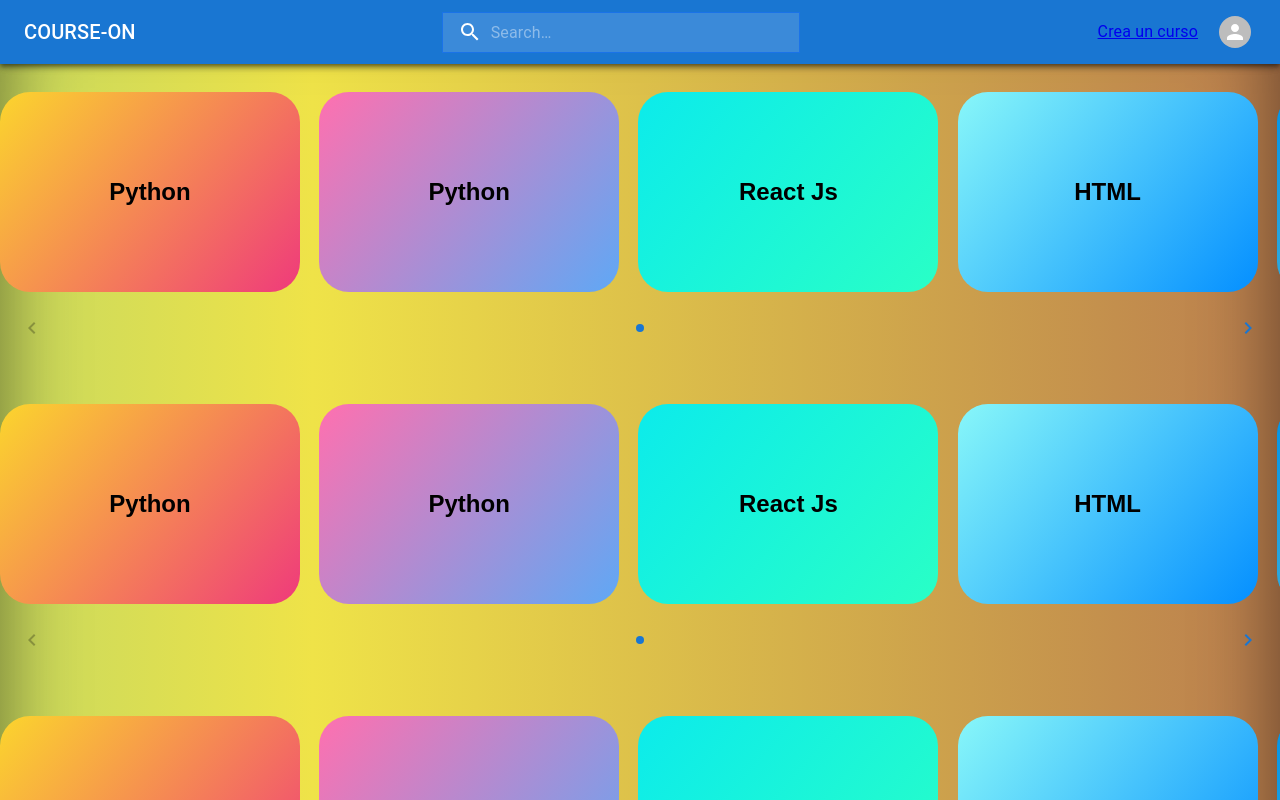
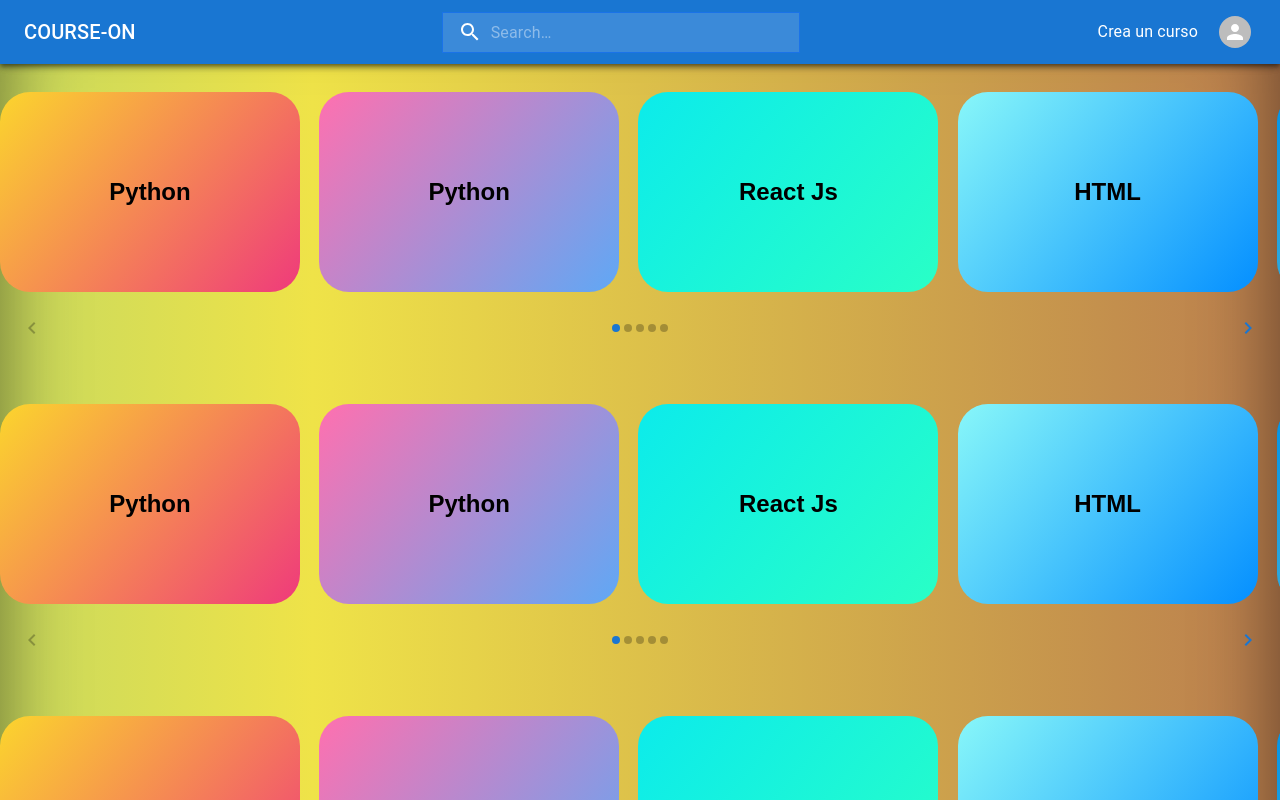
Before and after one commit to BastianBV/CourseOn, a React (Create React App) app: page / in a window 1280 px wide. Shown: the top 800 px of the page. Built offline with nearby package versions, Linux system fonts and the light colour scheme.

Commit message:
nothing changes

```diff
--- a/src/components/Carrousel/Carrousel.jsx
+++ b/src/components/Carrousel/Carrousel.jsx
@@ -1,22 +1,23 @@
-import React from 'react'
-import {Link} from 'react-router-dom'
-import styles from '../Carrousel/carrousel.module.scss'
-import { useTheme } from '@mui/material/styles';
-import MobileStepper from '@mui/material/MobileStepper';
-import Button from '@mui/material/Button';
-import KeyboardArrowLeft from '@mui/icons-material/KeyboardArrowLeft';
-import KeyboardArrowRight from '@mui/icons-material/KeyboardArrowRight';
+import React from "react";
+// import { Link } from "react-router-dom";
+import styles from "../Carrousel/carrousel.module.scss";
+import { useTheme } from "@mui/material/styles";
+import MobileStepper from "@mui/material/MobileStepper";
+import Button from "@mui/material/Button";
+import KeyboardArrowLeft from "@mui/icons-material/KeyboardArrowLeft";
+import KeyboardArrowRight from "@mui/icons-material/KeyboardArrowRight";
 
 const Carrousel = () => {
   const theme = useTheme();
   const [activeStep, setActiveStep] = React.useState(0);
 
   const handleNext = () => {
-      setActiveStep((prevActiveStep) => prevActiveStep + 1);
+    console.log('activestep', activeStep)
+    setActiveStep(activeStep + 1);
   };
 
   const handleBack = () => {
-      setActiveStep((prevActiveStep) => prevActiveStep - 1);
+    setActiveStep(activeStep - 1);
   };
   // const card = [{
   //     imgPath:'https://images.unsplash.com/photo-1537944434965-cf4679d1a598?auto=format&fit=crop&w=400&h=250&q=60'
@@ -26,13 +27,19 @@ const Carrousel = () => {
     <div className={`${styles.conteiner}`}>
       <MobileStepper
         variant="dots"
-      steps={1}
+        steps={5}
         position="static"
         activeStep={activeStep}
-      sx={{ maxWidth: 2560, minWidth:320,flexGrow: 1, padding:0, background:'none' }}
+        sx={{
+          maxWidth: 2560,
+          minWidth: 320,
+          flexGrow: 1,
+          padding: 0,
+          background: "none",
+        }}
         nextButton={
           <Button size="small" onClick={handleNext} disabled={activeStep === 5}>
-          {theme.direction === 'rtl' ? (
+            {theme.direction === "rtl" ? (
               <KeyboardArrowLeft />
             ) : (
               <KeyboardArrowRight />
@@ -41,7 +48,7 @@ const Carrousel = () => {
         }
         backButton={
           <Button size="small" onClick={handleBack} disabled={activeStep === 0}>
-          {theme.direction === 'rtl' ? (
+            {theme.direction === "rtl" ? (
               <KeyboardArrowRight />
             ) : (
               <KeyboardArrowLeft />
@@ -50,7 +57,7 @@ const Carrousel = () => {
         }
       />
 
-           <div className={`${styles.carrousel}`}>
+      <div className={`${styles.carrousel}`} >
         <article className={`${styles.card}`}>
           <h1>Python</h1>
         </article>
@@ -73,9 +80,8 @@ const Carrousel = () => {
           <h1>NoSQL</h1>
         </article>
       </div>
+    </div>
+  );
+};
 
-    </div>
-  )
-}
-
-export default Carrousel
+export default Carrousel;
--- a/src/components/Carrousel/carrousel.module.scss
+++ b/src/components/Carrousel/carrousel.module.scss
@@ -18,6 +18,7 @@
 .carrousel::-webkit-scrollbar {
     display: none;
 }
+
 .card {
     scroll-snap-align: start;
     border-radius: 30px;
--- a/src/components/Landing/Cards/Cards.jsx
+++ b/src/components/Landing/Cards/Cards.jsx
@@ -49,7 +49,7 @@ const bull = (
 const Cards = () => {
   return (
     <div >
-      <Grid container sx={{p:20, mb:50}}>
+      <Grid container spacing={5} sx={{p:20, pt:0, mb:50}}>
         <Grid item xs={12} sm={6} md={6}>
           <StyledCard sx={{maxWidth:400, maxHeight:250, mt:10, '@media (max-width: 768px)':{width:300, height:200, ml:1, mt:3} }}>
         <Card
--- a/src/components/Landing/Landing.jsx
+++ b/src/components/Landing/Landing.jsx
@@ -1,37 +1,25 @@
 import React from "react";
 import styles from "../Landing/landing.module.scss";
 import Cards from "./Cards/Cards";
-import { Link } from 'react-router-dom'
-import Logo from '../Logo/Logo'
-import Grid from '@mui/material/Grid';
+import { Link } from "react-router-dom";
+import Logo from "../Logo/Logo";
+import Grid from "@mui/material/Grid";
 import CustomButton from "../Buttons/CustomButton";
 const Landing = () => {
-
   return (
     <>
-      <Logo/>
+      <Logo style={{ marginTop: 50 }} />
       <div className={`${styles.wrapper}`}>
-    <Link to='/login'> <CustomButton text='¡Comienza Ahora!' className='buttonSesion'/> </Link>
-        {/* <span className={`${styles.typeWrap} ${styles.line}`}>Bienvenido a courseOn</span> */}
-        {/* <Typical
-        loop={Infinity}
-        wrapper="b"
-        steps={[
-          'Bienvenido',
-          1000,
-          'Nosotros Somos',
-          1000,
-          'Course On',
-          1000,
-          'Encuentra',
-          1000,
-          'Aprende',
-          1000,
-          'Crea...',
-          2000
-        ]}/> */}
+        <Link to="/login" style={{ textDecoration: "none" }}>
+          {" "}
+          <CustomButton
+            text="¡Comienza Ahora!"
+            className="buttonGoogle"
+            styled={{ width: 200 }}
+          />{" "}
+        </Link>
       </div>
-      <Cards/>
+      <Cards />
     </>
   );
 };
--- a/src/components/Login/Login.jsx
+++ b/src/components/Login/Login.jsx
@@ -1,64 +1,78 @@
 import React from "react";
-import { useNavigate,Link } from 'react-router-dom';
-import { useEffect } from 'react';
+import { useNavigate, Link } from "react-router-dom";
+import { useEffect } from "react";
 import Logo from "../Logo/Logo";
-import styles from '../Buttons/buttons.module.scss'
-import CustomButton from '../Buttons/CustomButton'
+import styles from "../Buttons/buttons.module.scss";
+import CustomButton from "../Buttons/CustomButton";
+import { Box } from "@mui/system";
 import LoginApp from "../LoginWithApp/LoginApp";
 import { Google } from "@mui/icons-material";
 
 const LocalHost = true;
 const Login = () => {
-
   const navigate = useNavigate();
 
   const handleCallbackResponse = async (response) => {
-    const body = {id_token: response.credential};
+    const body = { id_token: response.credential };
 
-    let urlBack = '';
-    if (LocalHost){
-      urlBack = 'http://localhost:8080/auth/google';
+    let urlBack = "";
+    if (LocalHost) {
+      urlBack = "http://localhost:8080/auth/google";
     } else {
-      urlBack = 'https://course-on-learning.herokuapp.com/auth/google'
+      urlBack = "https://course-on-learning.herokuapp.com/auth/google";
     }
 
-    const responseGoogleSignIn = await fetch(urlBack,{
-      method: 'POST',
-      headers:{
-        'Content-Type':'application/json'
+    const responseGoogleSignIn = await fetch(urlBack, {
+      method: "POST",
+      headers: {
+        "Content-Type": "application/json",
       },
-      body: JSON.stringify(body)
+      body: JSON.stringify(body),
     });
-    if (responseGoogleSignIn.status == 200){
+    if (responseGoogleSignIn.status == 200) {
       navigate("/");
     }
-  }
+  };
 
-  useEffect(()=>{
+  useEffect(() => {
     /* global google */
     google.accounts.id.initialize({
-      client_id: '461858164914-1p5p6pc16ltv610icv3kdk0c74gjgrgh.apps.googleusercontent.com',
-      callback: handleCallbackResponse
-    })
+      client_id:
+        "461858164914-1p5p6pc16ltv610icv3kdk0c74gjgrgh.apps.googleusercontent.com",
+      callback: handleCallbackResponse,
+    });
 
-    google.accounts.id.renderButton(
-      document.getElementById('signInDiv'),
-      {
-        theme: "outline", width: 1000
-      }
-    )
-
-  },[]);
+    google.accounts.id.renderButton(document.getElementById("signInDiv"), {
+      theme: "outline",
+      width: 1000,
+    });
+  }, []);
 
   return (
     <div className={`${styles.container}`}>
       <Logo />
-    <Link to='/loginApp'><CustomButton text='Inicia Sesión' className='buttonSesion'/> </Link>
+      <Box sx={{display:'flex', flexDirection:'column', alignItems:'center'}}>
+        <Link to="/loginApp">
+          <CustomButton
+            text="Inicia Sesión"
+            className="buttonSesion"
+            style={{ width: 402 }}
+          />{" "}
+        </Link>
         <h4 className={`${styles.letterEdit}`}>Ingresa a través de </h4>
 
-      <CustomButton text='SIGN IN WITH GOOGLE' className='buttonGoogle' id="signInDiv"> <div id="signInDiv"></div> </CustomButton>
-      <h5 className={`${styles.count}`}>¿No tienes cuenta?</h5>
-      <Link to='/register'>Regístrate</Link>
+        <CustomButton
+          text="SIGN IN WITH GOOGLE"
+          className="buttonGoogle"
+          id="signInDiv"
+          style={{ width: 402 }}
+        >
+          {" "}
+          <div id="signInDiv"></div>{" "}
+        </CustomButton>
+        <h5 className={`${styles.count}`}>¿No tienes cuenta?</h5>
+        <Link to="/register">Regístrate</Link>
+      </Box>
     </div>
   );
 };
--- a/src/components/Navbar/Navbar.jsx
+++ b/src/components/Navbar/Navbar.jsx
@@ -36,8 +36,8 @@ const Navbar = () => {
         <InputSearch/>
         <Fragment>
       <Box sx={{ display: 'flex', alignItems: 'center', textAlign: 'center' }}>
-      <Link to='/createCourse'>
-        <Typography sx={{ minWidth: 100 }}>Crea un curso</Typography>
+      <Link to='/createCourse' style={{textDecoration:'none'}}>
+        <Typography sx={{ minWidth: 100, color:'white' }}>Crea un curso</Typography>
         </Link>
         <Tooltip title="Account settings">
           <IconButton
```
Also changed, not shown: 1 other file (tests, documents, lock files or other folders). Lines whose indentation alone changed are shown as unchanged.
